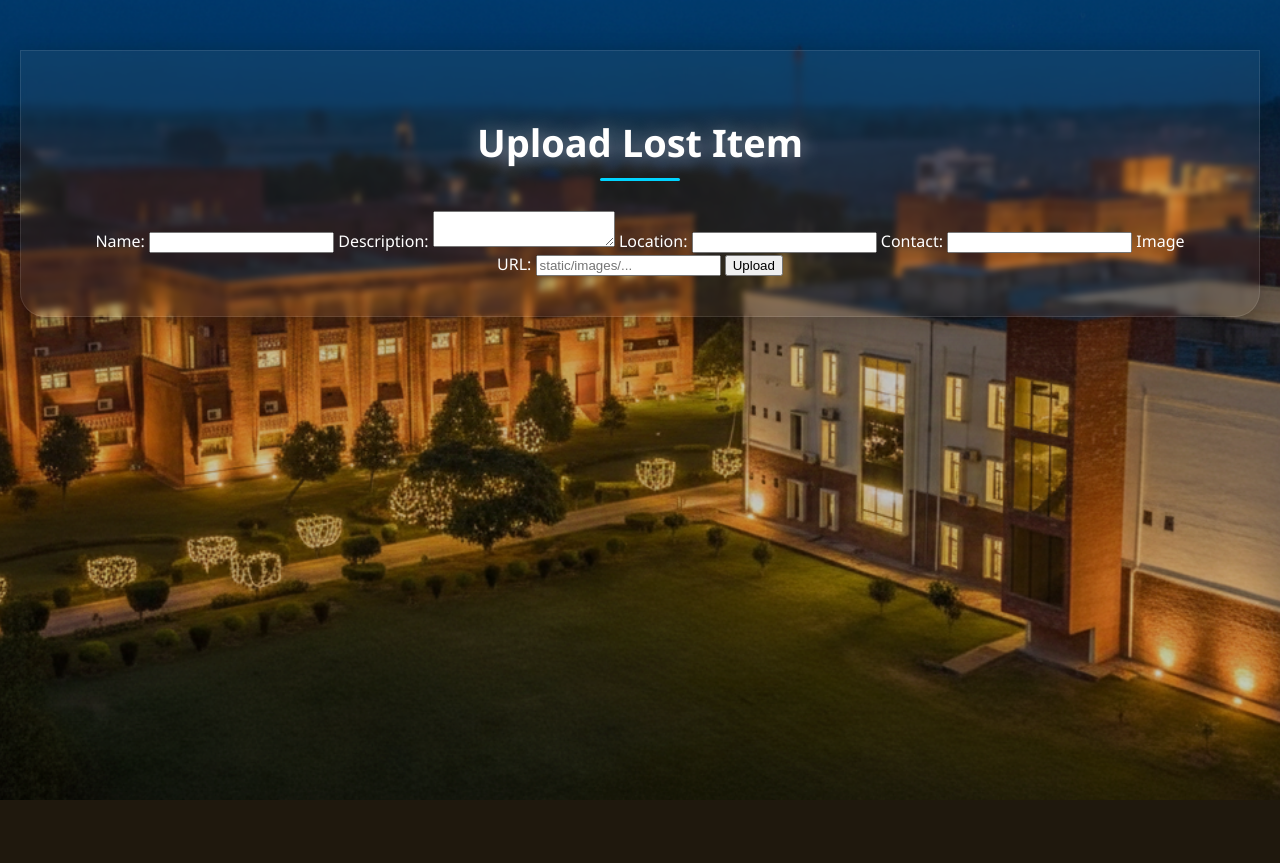
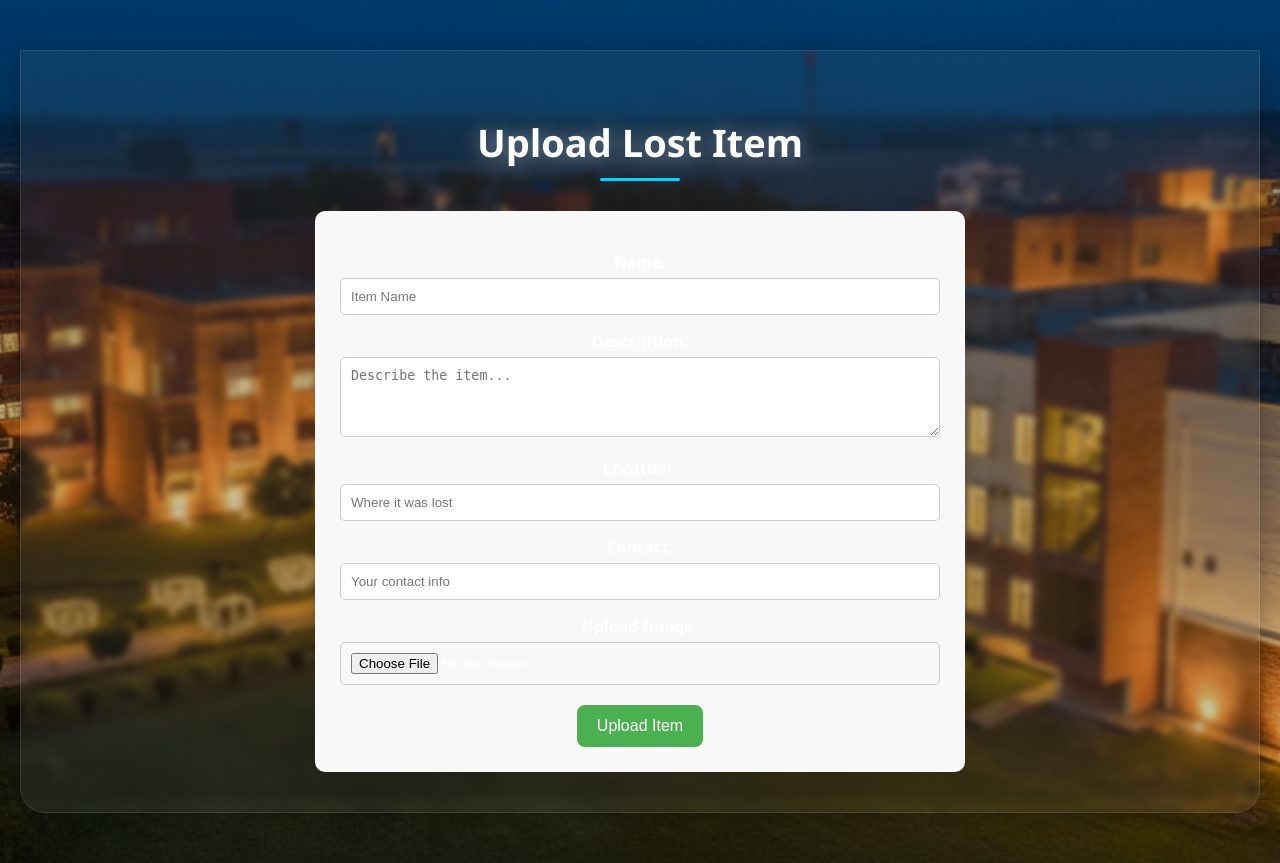
Before and after one commit to Abdullah-819/Comsats-Lost-Found-item-Manager, a Flask app: page /dashboard/upload_item in a window 1280 px wide. Before the commit the page ends 800 px from the top, so only its background shows below. Run offline with Flask 3, Linux system fonts and the light colour scheme; the visitor is signed in with stand-in values (Sample User, id 1).

Commit message:
Sprint 17 (Uploading of images)

```diff
--- a/app/templates/upload_item.html
+++ b/app/templates/upload_item.html
@@ -4,24 +4,44 @@
 <div class="dashboard-page">
     <div class="frosty main-card">
         <h1 class="main-card-title">Upload Lost Item</h1>
-        <form method="POST" action="{{ url_for('dashboard.upload_item') }}">
+        <form class="upload-form" method="POST" action="{{ url_for('dashboard.upload_item') }}" enctype="multipart/form-data">
+
             <label>Name:</label>
-            <input type="text" name="name" required>
+            <input type="text" name="name" placeholder="Item Name" required>
 
             <label>Description:</label>
-            <textarea name="description"></textarea>
+            <textarea name="description" placeholder="Describe the item..."></textarea>
 
             <label>Location:</label>
-            <input type="text" name="location">
+            <input type="text" name="location" placeholder="Where it was lost">
 
             <label>Contact:</label>
-            <input type="text" name="contact">
+            <input type="text" name="contact" placeholder="Your contact info">
 
-            <label>Image URL:</label>
-            <input type="text" name="image_url" placeholder="static/images/...">
+            <label>Upload Image:</label>
+            <input type="file" name="image_file" accept="image/*" onchange="previewImage(event)">
+            <img id="preview-img" src="#" alt="Image Preview" style="display:none;">
 
-            <button type="submit">Upload</button>
+            <button type="submit">Upload Item</button>
         </form>
     </div>
 </div>
+
+<script>
+function previewImage(event) {
+    const preview = document.getElementById('preview-img');
+    const file = event.target.files[0];
+    if(file) {
+        const reader = new FileReader();
+        reader.onload = function(e) {
+            preview.src = e.target.result;
+            preview.style.display = 'block';
+        }
+        reader.readAsDataURL(file);
+    } else {
+        preview.src = "#";
+        preview.style.display = 'none';
+    }
+}
+</script>
 {% endblock %}
```
